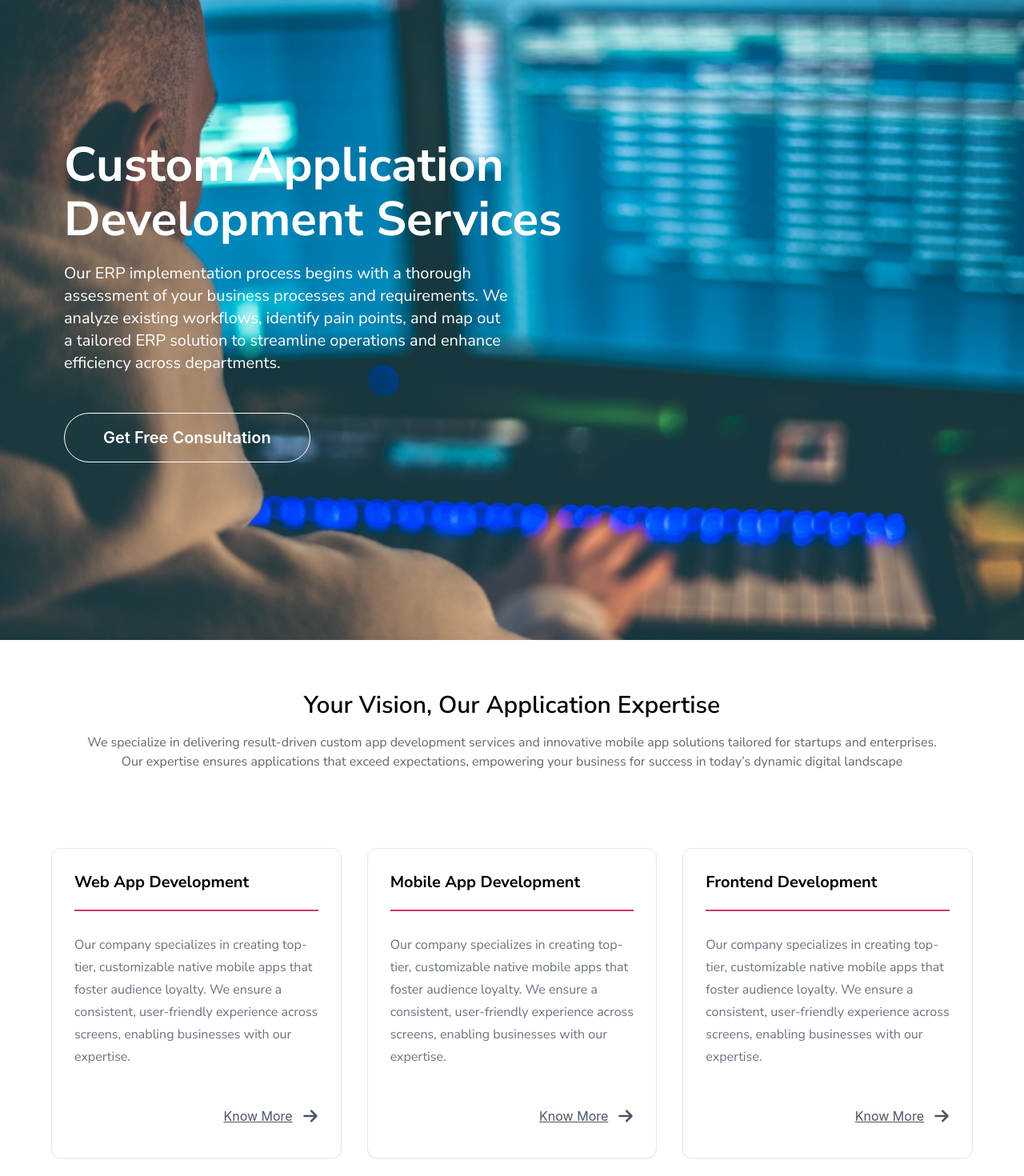
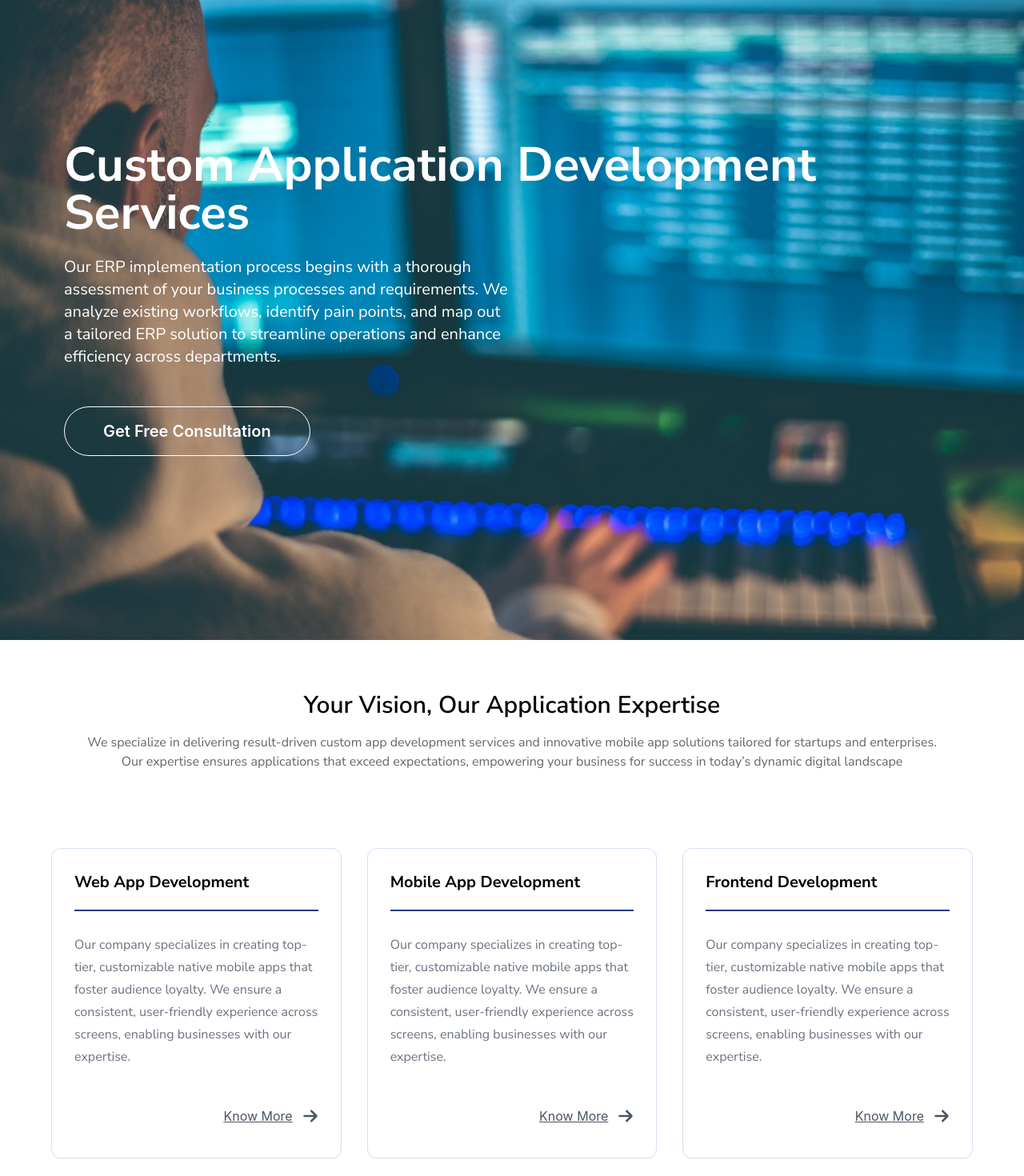
Before and after one commit to kdidrees/qurilo-network, a React (Create React App) app: page / in a window 1280 px wide. Shown: the top 1470 px of the page at 80% size. Built offline with nearby package versions, Linux system fonts and the light colour scheme.

Commit message:
update in multiple component s

```diff
--- a/src/components/Card.jsx
+++ b/src/components/Card.jsx
@@ -7,17 +7,17 @@ const Appdevcard = (cardData) => {
         return (
           <>
             <div key={card.id}>
-              <div class="p-7 rounded-xl bg-white  hover:border-purple  border-[0.1px]  shadow-sm">
+              <div class="p-7 rounded-xl bg-white hover:bg-second  hover:border-second  border-[1px] border-second shadow-sm">
                 <h3 class="md:text-xl text-black  font-bold font-sans mb-7">
                   {card.heading}
 
-                  <p className="border-[1px] mt-5 border-purple"></p>
+                  <p className="border-[1px] mt-5 border-blue-900 hover:border-white"></p>
                 </h3>
 
                 <p class="font-medium leading-7 font-sans text-gray-500 mb-6 dark:text-gray-400">
                   {card.description}
                 </p>
-                <div class="py-3 pt-6 cursor-pointer flex items-center text-gray-600 underline justify-end w-full font-normal rounded-md bg-white  transition-all duration-500  ">
+                <div class="py-3 pt-6 cursor-pointer flex items-center text-gray-600 underline justify-end w-full font-normal rounded-md bg-transparent  transition-all duration-500  ">
                   Know More
                   <svg
                     xmlns="http://www.w3.org/2000/svg"
--- a/src/components/NetworkHero.jsx
+++ b/src/components/NetworkHero.jsx
@@ -24,8 +24,8 @@ const NetworkHero = () => {
             <div className="md:text-left text-center">
               <div className="md:mx-20">
                 <h1 className="md:text-6xl font-sans text-3xl font-bold mb-6">
-                  Custom Application <br />
-                  <span className="mt-2 block">Development Services</span>
+                  Custom Application Development Services
+
                 </h1>
 
                 <p className="text-xl font-sans mb-12 md:w-1/2 w-full ">
--- a/src/components/process/DevelopmentProcess.jsx
+++ b/src/components/process/DevelopmentProcess.jsx
@@ -14,8 +14,7 @@ const DevelomentProcess = () => {
           </div>
         </div>
       </div>
-    <div className="w-full   flex px-20 justify-center  items-center   bg-[#f5f5f5]">
-
+      <div className="w-full   flex px-20 justify-start  items-center   bg-[#f5f5f5]">
         <div className="">
           <div className="flex flex-wrap  my-20 gap-y-8  relative gap-x-4">
             <div>
@@ -29,32 +28,13 @@ const DevelomentProcess = () => {
                 </p>
               </div>
             </div>
-          <div className="absolute left-[12%] xl:flex  hidden justify-center  z-10 -top-9 border-l-[1px] border-r-[1px] w-[19rem] border-t-[1px] border-dashed border-[rgba(110,8,84,1)] h-40 rounded-3xl"><MdPlayArrow className="text-[rgba(110,8,84,1)] -mt-[0.8rem]"  size={25}/></div>
-          <div>
-            <div className="bg-white relative w-[285px]  text-center z-20 py-6 px-12 shadow-md rounded-xl">
-              <div className="absolute flex justify-center items-center -top-4 left-[45%] bg-white rounded-full w-8 h-8">
-                <div className="border-4 rounded-full p-1 w-2 h-2 border-[rgba(110,8,84,1)]"></div>
-              </div>
-              <h1 className="text-xl font-medium my-4">Design</h1>
-              <p className="text-lg">
-              Our team creates a visual structure and interactive prototype for user feedback.
-              </p>
-            </div>
-          </div>
-          <div className="absolute left-[28rem] xl:flex  hidden justify-center z-10 -top-9 border-l-[1px] border-r-[1px] w-[18.7rem] border-t-[1px] border-dashed border-[rgba(110,8,84,1)] h-40 rounded-3xl"><MdPlayArrow className="text-[rgba(110,8,84,1)]  -mt-[0.8rem]"  size={25}/></div>
-          <div>
-            <div className="bg-white relative w-[285px] z-20  text-center py-6 px-12 shadow-md rounded-xl">
-              <div className="absolute flex justify-center items-center -top-4 left-[45%] bg-white rounded-full w-8 h-8">
-                <div className="border-4 rounded-full p-1 w-2 h-2 border-[rgba(110,8,84,1)]"></div>
-              </div>
-              <h1 className="text-xl font-medium my-4">Development</h1>
-              <p className="text-lg">
-              Our experts build UI and server-side functionality to bring your idea to life.
-              </p>
-            </div>
+            <div className="absolute left-[12%] xl:flex  hidden justify-center  z-10 -top-9 border-l-[1px] border-r-[1px] w-[19rem] border-t-[1px] border-dashed border-[rgba(110,8,84,1)] h-40 rounded-3xl">
+              <MdPlayArrow
+                className="text-[rgba(110,8,84,1)] -mt-[0.8rem]"
+                size={25}
+              />
             </div>
 
-          <div className="absolute left-[63%] xl:flex  hidden justify-center z-10 -top-9 border-l-[1px] border-r-[1px] w-[19rem] border-t-[1px] border-dashed border-[rgba(110,8,84,1)] h-40 rounded-3xl"><MdPlayArrow className="text-[rgba(110,8,84,1)] -mt-[0.8rem]"  size={25}/></div>
             <div>
               <div className="bg-white relative w-[285px] text-center z-20 py-6 px-12 shadow-md rounded-xl">
                 <div className="absolute flex justify-center items-center -top-4 left-[45%] bg-white rounded-full w-8 h-8">
@@ -62,17 +42,13 @@ const DevelomentProcess = () => {
                 </div>
                 <h1 className="text-xl font-medium my-4">Testing</h1>
                 <p className="text-lg">
-              Our testing team ensures the website functions flawlessly across all devices.
+                  Our testing team ensures the website functions flawlessly
+                  across all devices.
                 </p>
               </div>
             </div>
-
-
-
           </div>
         </div>
-
-
       </div>
     </>
   );
--- a/src/container/DevelopmentServices.jsx
+++ b/src/container/DevelopmentServices.jsx
@@ -5,7 +5,7 @@ import { cardData } from "../data/applicationDevelopment";
 export default function DevelopmentServices() {
   return (
     <>
-      <div className="flex flex-wrap  -mx-4 md:mt-16 ">
+      <div className="flex flex-wrap  -mx-4 md:mt-16">
         <div className="w-full px-4">
           <div className="text-center  mx-24 mb-12 lg:mb-20 ">
             <h2
@@ -30,7 +30,7 @@ export default function DevelopmentServices() {
           </div>
         </div>
       </div>
-      <div className="grid grid-cols-1 gap-8 mt-8 md:mt-4 md:grid-cols-3 mx-16">
+      <div className="grid grid-cols-1 gap-8 mt-8 md:mt-4 md:grid-cols-3 mx-16 ">
         <Appdevcard cardData={cardData} />
       </div>
     </>
--- a/src/data/applicationDevelopment.js
+++ b/src/data/applicationDevelopment.js
@@ -243,3 +243,13 @@ export const faqData = [
     ],
   },
 ];
+
+
+
+export const DevelopmentProcessData = [
+  {
+    id:1,
+    heading:'Planning',
+    desc:``
+  }
+]
```
Lines whose indentation alone changed are shown as unchanged.
